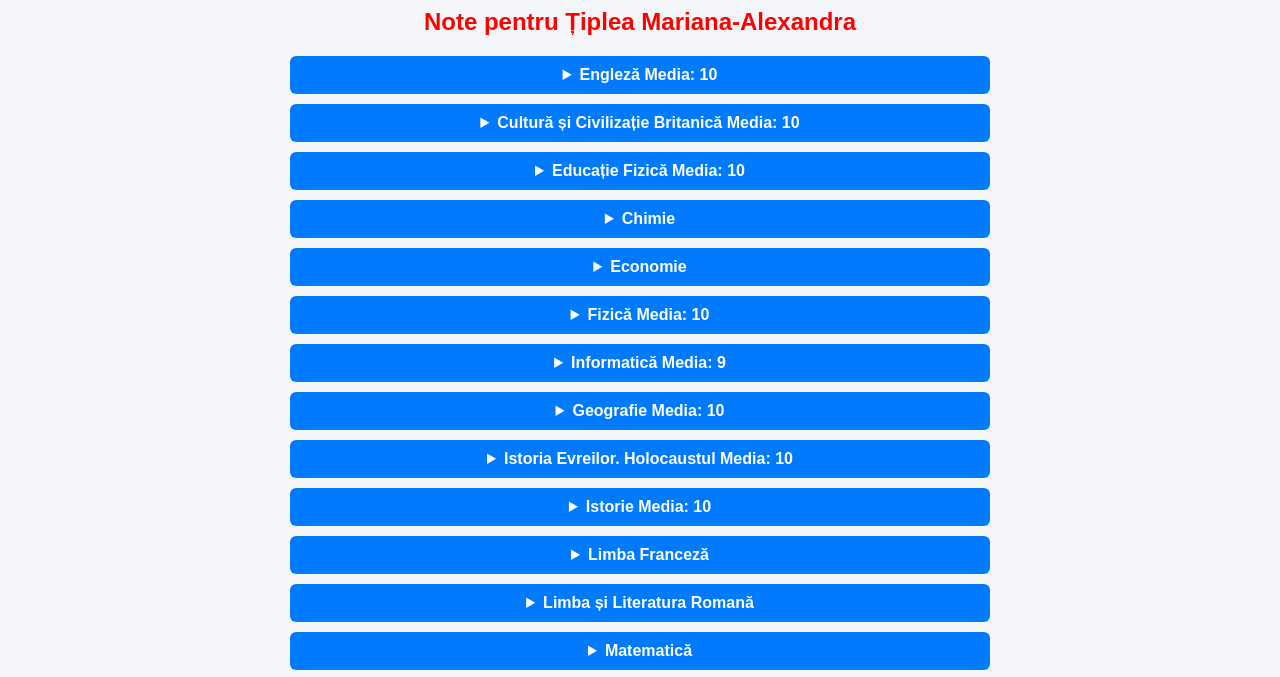
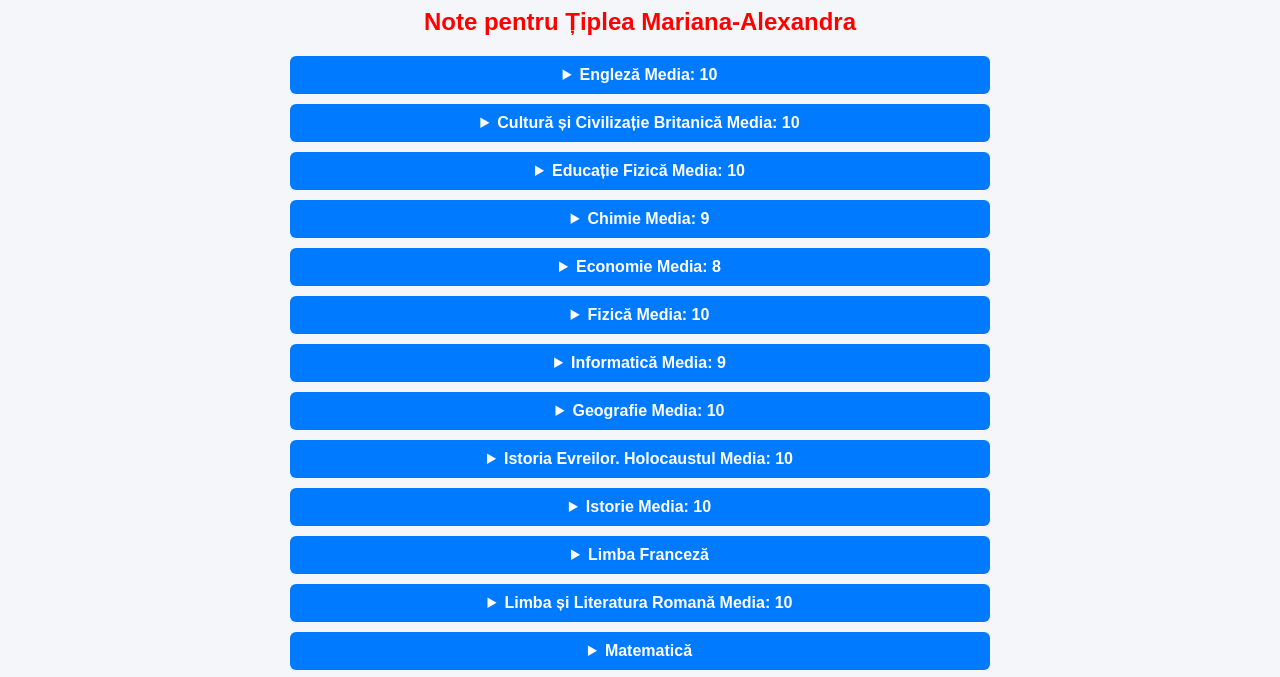
Before and after one commit to cthe41300-dev/Catalog, a plain HTML site: page index.html in a window 1280 px wide. Shown: the part 82-759 px from the top of the page. Drawn offline with Linux system fonts and the light colour scheme.

Commit message:
Update index.html

```diff
--- a/index.html
+++ b/index.html
@@ -159,17 +159,19 @@
         <div class="note">Nota: 10 — Data: 2026-02-02</div>
 	  </details>
       <details>
-        <summary>Chimie</summary>
+        <summary>Chimie Media: 9</summary>
 		<div class="note">Nota: 9 — Data: 2026-12-04</div>
 		<div class="note">Nota: 10 — Data: 2026-23-05</div>
         <div class="note">Nota: 10 — Data: 2025-09-10</div>
         <div class="note">Nota: 8 — Data: 2026-02-12</div>
       </details>
       <details>
-        <summary>Economie</summary>
+        <summary>Economie Media: 8</summary>
         <div class="note">Nota: 8 — Data: 2025-19-12</div>
 		<div class="note">Nota: 8 — Data: 2025-16-01</div>
 		<div class="note">Nota: 8 — Data: 2026-29-05</div>
+		<div class="note">Nota: 7 — Data: 2026-17-06</div>
+
       </details>
       <details>
         <summary>Fizică Media: 10</summary>
@@ -226,7 +228,7 @@
       </details>
 
       <details>
-        <summary>Limba și Literatura Romană</summary>
+        <summary>Limba și Literatura Romană Media: 10</summary>
 		<div class="note">Nota: 10 — Data: 2026-12-04</div>
 		<div class="note">Nota: 10 — Data: 2026-27-04</div>
 		<div class="note">Nota: 9 — Data: 2026-24-05</div>
```
